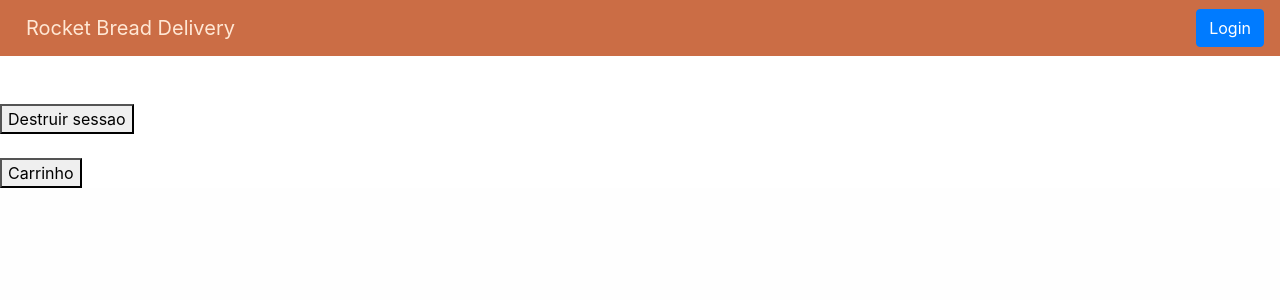
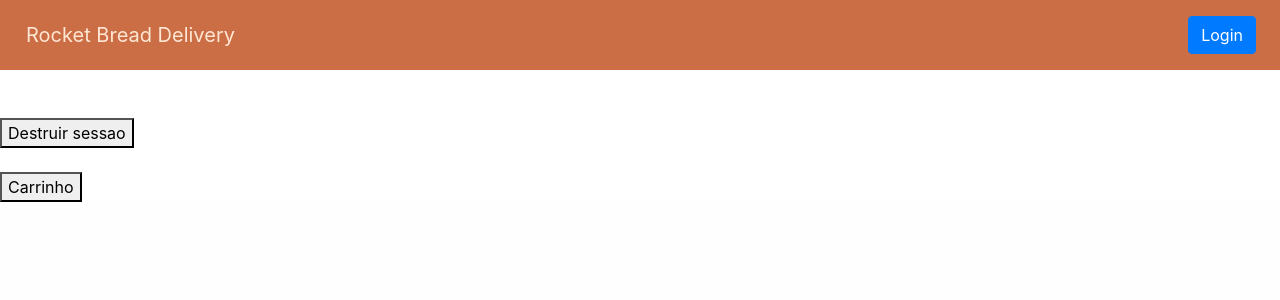
Before and after one commit to erickRochaIP/ROCKET-BREAD-DELIVERY, a PHP site: page / in a window 1280 px wide. Shown: the top 300 px of the page. Run offline with PHP 8.4, Linux system fonts and the light colour scheme; data that the repository does not hold is empty; a stand-in replaces the project's code that opens the database connection.

Commit message:
Espaçar botões na navbar

```diff
--- a/navbar.php
+++ b/navbar.php
@@ -8,19 +8,19 @@ if (isset($_SESSION['usuario'])){
     <?php
     if ($_SESSION['usuario'][2] >= 2){
     ?>
-        <form action="index.php" method="get">
+        <form class="m-2" action="index.php" method="get">
             <input type="hidden" name="class" value="Pedido">
             <input type="hidden" name="acao" value="getTelaInicial">
             <button class="btn btn-primary my-sm-0">Pedidos</button>
         </form>
 
-        <form action="index.php" method="get">
+        <form class="m-2" action="index.php" method="get">
             <input type="hidden" name="class" value="Cliente">
             <input type="hidden" name="acao" value="getAllCliente">
             <button class="btn btn-primary my-sm-0">Clientes</button>
         </form>
 
-        <form action="index.php" method="get">
+        <form class="m-2" action="index.php" method="get">
             <input type="hidden" name="class" value="Produto">
             <input type="hidden" name="acao" value="cadastrarProduto">
             <button class="btn btn-primary my-sm-0">Cadastrar Produto</button>
@@ -28,7 +28,7 @@ if (isset($_SESSION['usuario'])){
         <?php
         if ($_SESSION['usuario'][2] >= 3){
         ?>
-            <form action="index.php" method="get">
+            <form class="m-2" action="index.php" method="get">
                 <input type="hidden" name="class" value="Usuario">
                 <input type="hidden" name="acao" value="getTelaCadastro">
                 <button class="btn btn-success my-sm-0 ml-3">Cadastrar</button>
@@ -39,7 +39,7 @@ if (isset($_SESSION['usuario'])){
     <?php
     }
     ?>
-    <form action="index.php" method="get">
+    <form class="m-2" action="index.php" method="get">
     	<input type="hidden" name="class" value="Usuario">
     	<input type="hidden" name="acao" value="logout">
         <button class="btn btn-primary my-sm-0">Logout</button>
@@ -48,7 +48,7 @@ if (isset($_SESSION['usuario'])){
 <?php
 }else{
 ?>
-    <form action="index.php" method="get">
+    <form class="m-2" action="index.php" method="get">
     	<input type="hidden" name="class" value="Usuario">
     	<input type="hidden" name="acao" value="getTelaLogin">
         <button class="btn btn-primary my-sm-0">Login</button>
```
